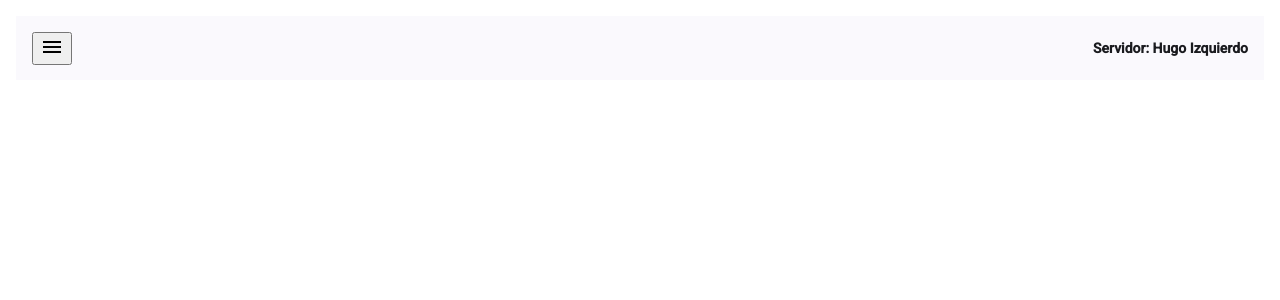
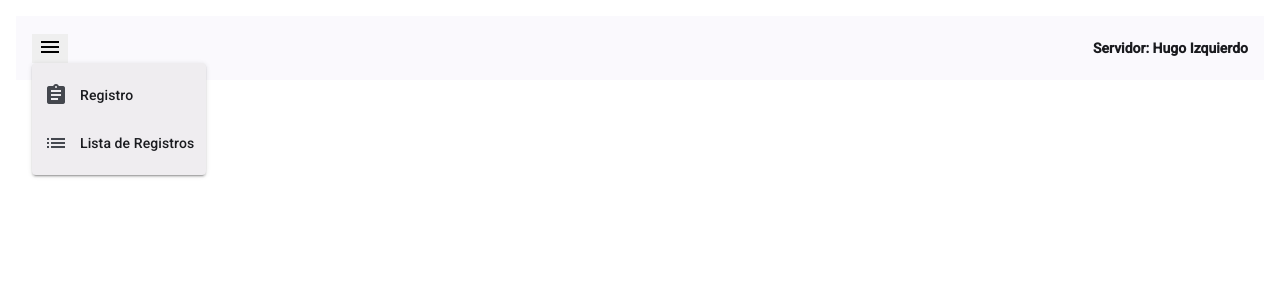
Before and after one commit to VHIzq/frontend, an Angular app: page / in a window 1280 px wide. Both pictures are taken after a click on the button "menu". Shown: the top 300 px of the page. Built offline with nearby package versions, Linux system fonts and the light colour scheme.

Commit message:
add toolbar navigation working

```diff
--- a/src/app/shared/components/menu-toolbar/menu-toolbar.component.html
+++ b/src/app/shared/components/menu-toolbar/menu-toolbar.component.html
@@ -1,15 +1,26 @@
 <div class="container">
   <mat-toolbar>
     <button
-      matIconButton
-      class="example-icon"
-      aria-label="Example icon-button with menu icon"
+      mat-icon-button
+      [matMenuTriggerFor]="menu"
+      class="icon-menu"
+      aria-label="Menú de navegación"
     >
       <mat-icon>menu</mat-icon>
     </button>
+    <mat-menu #menu="matMenu">
+      <button mat-menu-item [routerLink]="['/registry-form']">
+        <mat-icon>assignment</mat-icon>
+        <span>Registro</span>
+      </button>
+      <button mat-menu-item [routerLink]="['/registry-list']">
+        <mat-icon>list</mat-icon>
+        <span>Lista de Registros</span>
+      </button>
+    </mat-menu>
     <span class="spacer"></span>
     @if (isAuthenticated) {
-    <strong class="area-servidor">Servidor: {{ servidor }}</strong>
+      <strong class="area-servidor">Servidor: {{ servidor }}</strong>
     }
   </mat-toolbar>
 </div>
--- a/src/app/shared/components/menu-toolbar/menu-toolbar.component.scss
+++ b/src/app/shared/components/menu-toolbar/menu-toolbar.component.scss
@@ -1,3 +1,6 @@
+.container {
+  width: 100%;
+
   .spacer {
     flex: 1 1 auto;
   }
@@ -5,3 +8,8 @@
   .area-servidor {
     font-size: 14px;
   }
+
+  .icon-menu {
+    border: none;
+  }
+}
--- a/src/app/shared/components/menu-toolbar/menu-toolbar.component.ts
+++ b/src/app/shared/components/menu-toolbar/menu-toolbar.component.ts
@@ -2,10 +2,12 @@ import { CommonModule } from '@angular/common';
 import { Component } from '@angular/core';
 import {MatToolbarModule} from '@angular/material/toolbar';
 import { MatIconModule } from "@angular/material/icon";
+import { MatMenuModule } from '@angular/material/menu';
+import { RouterModule } from '@angular/router';
 
 @Component({
   selector: 'lra-menu-toolbar',
-  imports: [CommonModule, MatToolbarModule, MatIconModule],
+  imports: [CommonModule, MatToolbarModule, MatIconModule, MatMenuModule, RouterModule],
   templateUrl: './menu-toolbar.component.html',
   styleUrl: './menu-toolbar.component.scss'
 })
```
Lines whose indentation alone changed are shown as unchanged.
